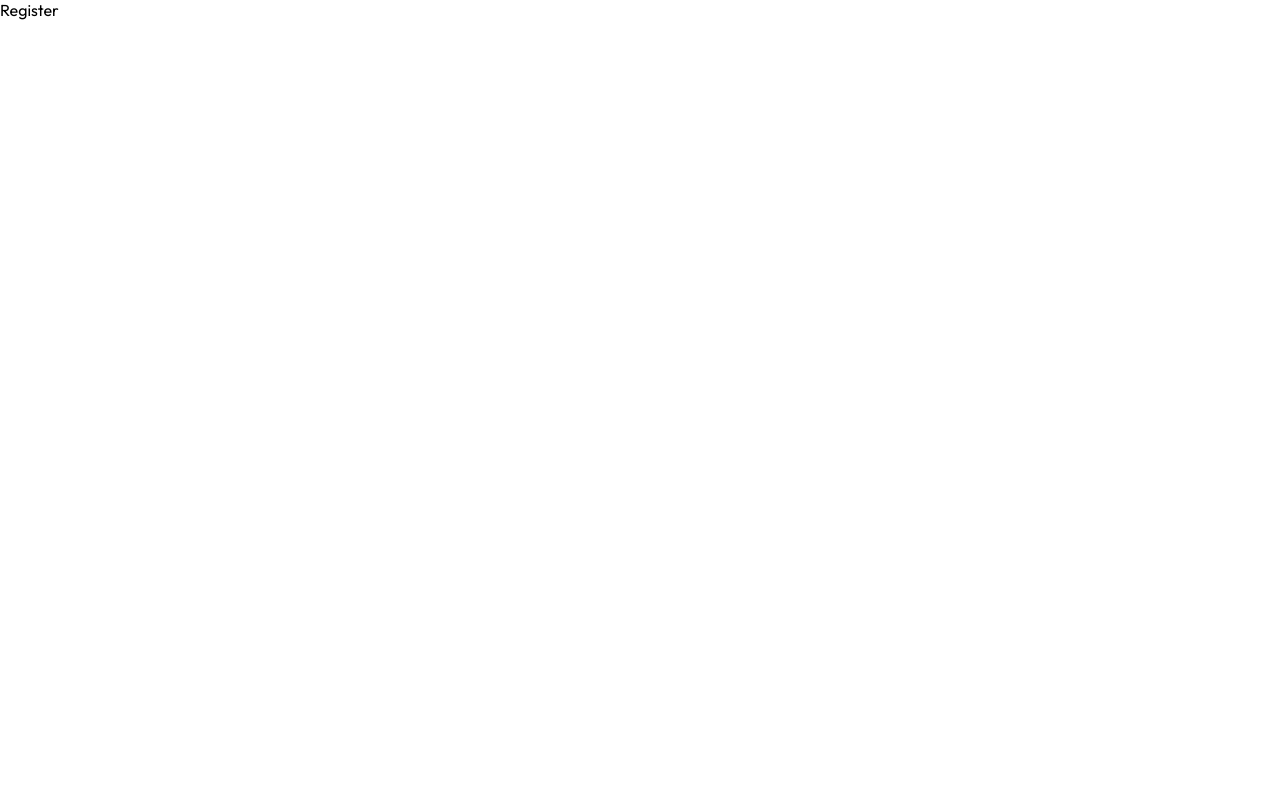
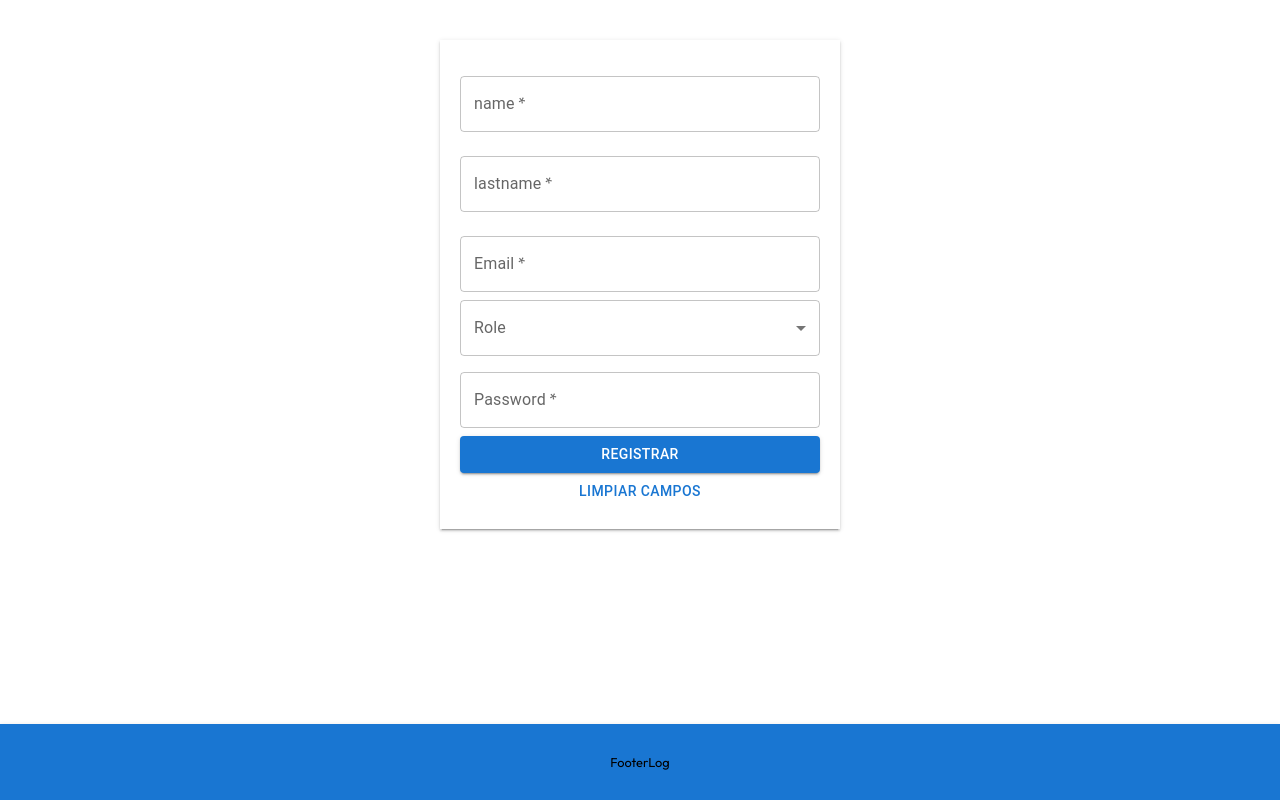
Before and after one commit to sebasvaldez/sistema-tickets, a React (Vite) app in the folder sistema-tickets/: page /auth/register in a window 1280 px wide. Built offline with nearby package versions, Linux system fonts and the light colour scheme.

Commit message:
Creando formularios y alguans secciones

```diff
--- /dev/null
+++ b/sistema-tickets/src/auth/components/FooterLog.jsx
@@ -0,0 +1,20 @@
+import { Box } from "@mui/material"
+export const FooterLog = () => {
+  return (
+    <Box
+    sx={{
+        display: "flex",
+        justifyContent: "center",
+        alignItems: "center",
+        width: "100%",
+        backgroundColor: "primary.main",
+        color: "secondary",
+        fontSize: "0.8rem",
+        padding: "30px",
+        position: "absolute",
+        bottom: "0",
+        boxShadow: 2,
+    }}
+    >FooterLog</Box>
+  )
+}
--- a/sistema-tickets/src/auth/components/Login.jsx
+++ b/sistema-tickets/src/auth/components/Login.jsx
@@ -1,10 +1,25 @@
+import { useState } from "react";
 import { useScreenSize } from "../../hooks/useScreenSize.js";
-import { Box, FormControl, TextField,  } from "@mui/material";
-
-
+import { Box, Button, FormControl, TextField } from "@mui/material";
 
 export const Login = () => {
   const { isMobile, isTablet, isDesktop } = useScreenSize();
+
+  const [user, setUser] = useState({
+    email: "",
+    password: "",
+  });
+
+  const handleChange = (e) => {
+    setUser({
+      ...user,
+      [e.target.id]: e.target.value,
+    });
+  };
+
+  const handleSubmit = () => {
+    console.log(user.email, user.password);
+  };
 
   return (
     <Box
@@ -14,10 +29,8 @@ export const Login = () => {
         flexDirection: "column",
         width: isMobile ? "80%" : isTablet ? "90%" : "100%",
         maxWidth: "400px",
-        margin: "10px auto",
-        border: "1px solid black",
         padding: "20px",
-
+        boxShadow: 2,
       }}
     >
       <FormControl>
@@ -29,6 +42,7 @@ export const Login = () => {
           margin="normal"
           required
           fullWidth
+          onChange={handleChange}
         />
       </FormControl>
       <FormControl>
@@ -40,7 +54,11 @@ export const Login = () => {
           margin="normal"
           required
           fullWidth
+          onChange={handleChange}
         />
+        <Button onClick={handleSubmit} variant="contained">
+          Ingresar
+        </Button>
       </FormControl>
     </Box>
   );
--- /dev/null
+++ b/sistema-tickets/src/auth/components/NavBarLog.jsx
@@ -0,0 +1,21 @@
+import * as React from "react";
+import {
+  AppBar,
+  Box,
+  Toolbar,
+  Typography,
+  Button,
+  IconButton,
+} from "@mui/material";
+
+export const NavBarLog = () => {
+  return (
+    <Box sx={{ flexGrow: 1, width: "100%" }}>
+      <AppBar position="static" sx={{ paddingY: "20px" }}>
+        <Typography variant="h5" component="div" sx={{ textAlign: "center" }}>
+          Sistema de gestión de tickets
+        </Typography>
+      </AppBar>
+    </Box>
+  );
+};
--- a/sistema-tickets/src/auth/components/Register.jsx
+++ b/sistema-tickets/src/auth/components/Register.jsx
@@ -1,7 +1,121 @@
-import React from 'react'
+import { useEffect, useState } from "react";
+import { useScreenSize } from "../../hooks/useScreenSize.js";
+import {
+  Box,
+  Button,
+  FormControl,
+  InputLabel,
+  MenuItem,
+  Select,
+  TextField,
+} from "@mui/material";
 
 export const Register = () => {
+  const { isMobile, isTablet, isDesktop } = useScreenSize();
+
+  const [role, setRole] = useState("");
+
+  const [newUser, setNewUser] = useState({
+    name: "",
+    lastname: "",
+    email: "",
+    role: "",
+    password: "",
+  });
+
+  const handleChange = (e) => {
+    setNewUser({
+      ...newUser,
+      [e.target.id]: e.target.value,
+      role: role,
+    });
+  };
+
+  const roleChange = (event) => {
+    setRole(event.target.value);
+  };
+
+  const handleSubmit = () => {
+    console.log(newUser);
+  };
+
   return (
-    <div>Register</div>
-  )
-}
+    <Box
+      component="form"
+      sx={{
+        display: "flex",
+        flexDirection: "column",
+        width: isMobile ? "80%" : isTablet ? "90%" : "100%",
+        maxWidth: "400px",
+        padding: "20px",
+        boxShadow: 2,
+        marginY: "40px",
+      }}
+    >
+      <FormControl>
+        <TextField
+          id="name"
+          label="name"
+          type="text"
+          variant="outlined"
+          margin="normal"
+          required
+          fullWidth
+          onChange={handleChange}
+        />
+        <TextField
+          id="lastname"
+          label="lastname"
+          type="text"
+          variant="outlined"
+          margin="normal"
+          required
+          fullWidth
+          onChange={handleChange}
+        />
+        <TextField
+          id="email"
+          label="Email"
+          type="email"
+          variant="outlined"
+          margin="normal"
+          required
+          fullWidth
+          onChange={handleChange}
+        />
+        <FormControl>
+          <InputLabel id="roleId">Role</InputLabel>
+          <Select
+            id="role"
+            labelId="roleId"
+            label="Role"
+            variant="outlined"
+            value={role}
+            required
+            fullWidth
+            onChange={roleChange}
+          >
+            <MenuItem value="administrator">Administrador</MenuItem>
+            <MenuItem value="technical">Técnico</MenuItem>
+            <MenuItem value="no-technical">Usuarios</MenuItem>
+          </Select>
+        </FormControl>
+
+        <TextField
+          id="password"
+          label="Password"
+          type="password"
+          variant="outlined"
+          margin="normal"
+          required
+          fullWidth
+          onChange={handleChange}
+        />
+        <Button onClick={handleSubmit} variant="contained">
+          Registrar
+        </Button>
+        <Button>Limpiar campos</Button>
+      </FormControl>
+    </Box>
+  );
+};
--- a/sistema-tickets/src/auth/pages/LoginPage.jsx
+++ b/sistema-tickets/src/auth/pages/LoginPage.jsx
@@ -1,7 +1,41 @@
-import {Login} from "../components/Login";
+import { Box, Typography } from "@mui/material";
+import { Login } from "../components/Login";
+import { NavBarLog } from "../components/NavBarLog";
+import iconoSoporte from "../../assets/iconoSoporte.png";
 
 export const LoginPage = () => {
   return (
-    <Login />
-  )
-}
+    <Box
+      sx={{
+        display: "flex",
+        justifyContent: "center",
+        alignItems: "center",
+        flexDirection: "column",
+        width: "100%",
+      }}
+    >
+      <NavBarLog />
+
+      <img
+        src={iconoSoporte}
+        alt="iconoSoporte"
+        style={{ width: "100px", height: "100px", margin: "20px" }}
+      />
+
+      <Typography
+        variant="h1"
+        sx={{
+          marginTop: "40px",
+          fontSize: "1.5rem",
+          textAlign: "center",
+          color: "text.secondary",
+          fontWeight: "bold",
+        }}
+      >
+        Ingrese sus datos
+      </Typography>
+
+      <Login />
+    </Box>
+  );
+};
--- a/sistema-tickets/src/auth/pages/RegisterPage.jsx
+++ b/sistema-tickets/src/auth/pages/RegisterPage.jsx
@@ -1,7 +1,19 @@
-import {Register} from "../components/Register";
+import { Box } from "@mui/material";
+import { Register } from "../components/Register";
+import { NavBarLog } from "../components/NavBarLog";
 
 export const RegisterPage = () => {
   return (
-    <Register />
-  )
-}
+    <Box
+      sx={{
+        display: "flex",
+        justifyContent: "center",
+        alignItems: "center",
+        flexDirection: "column",
+        width: "100%",
+      }}
+    >
+      <Register />
+    </Box>
+  );
+};
--- a/sistema-tickets/src/context/screenSizeContext/ScreenSizeContextProvider.jsx
+++ b/sistema-tickets/src/context/screenSizeContext/ScreenSizeContextProvider.jsx
@@ -8,7 +8,6 @@ export const ScreenSizeContextProvider = ({ children }) => {
   const isTablet = useMediaQuery(theme.breakpoints.between("sm", "md"));
   const isDesktop = useMediaQuery(theme.breakpoints.up("md"));
 
-  console.log({isMobile, isTablet,  isDesktop})
 
   return (
     <ScreenSizeContext.Provider value={{ isMobile, isTablet, isDesktop }}>
--- a/sistema-tickets/src/router/AppRouter.jsx
+++ b/sistema-tickets/src/router/AppRouter.jsx
@@ -1,9 +1,20 @@
 import { Routes, Route } from "react-router-dom"
 import { AuthRoutes } from "../auth/routes/AuthRoutes"
 import { TicketsRoutes } from "../tickets/routes/TicketsRoutes"
+import { FooterLog } from "../auth/components/FooterLog"
+import { Box } from "@mui/material"
 
 export const AppRouter = () => {
   return (
+    <Box
+
+    sx={{
+      display: "grid",
+      minHeight: "70vh",
+      gridTemplateRows: "1fr auto",
+    }}
+    >
+
     <Routes>
         {/* login y registro de usuarios */}
         <Route path="/*" element={<AuthRoutes />} />
@@ -11,5 +22,8 @@ export const AppRouter = () => {
         {/* rutas de los perfiles que manejan los tickets*/}
         <Route path="/*" element={<TicketsRoutes />} />
     </Routes>
+
+    <FooterLog />
+    </Box>
   )
 }
```
Also changed, not shown: sistema-tickets/src/assets/iconoSoporte.png (added).
